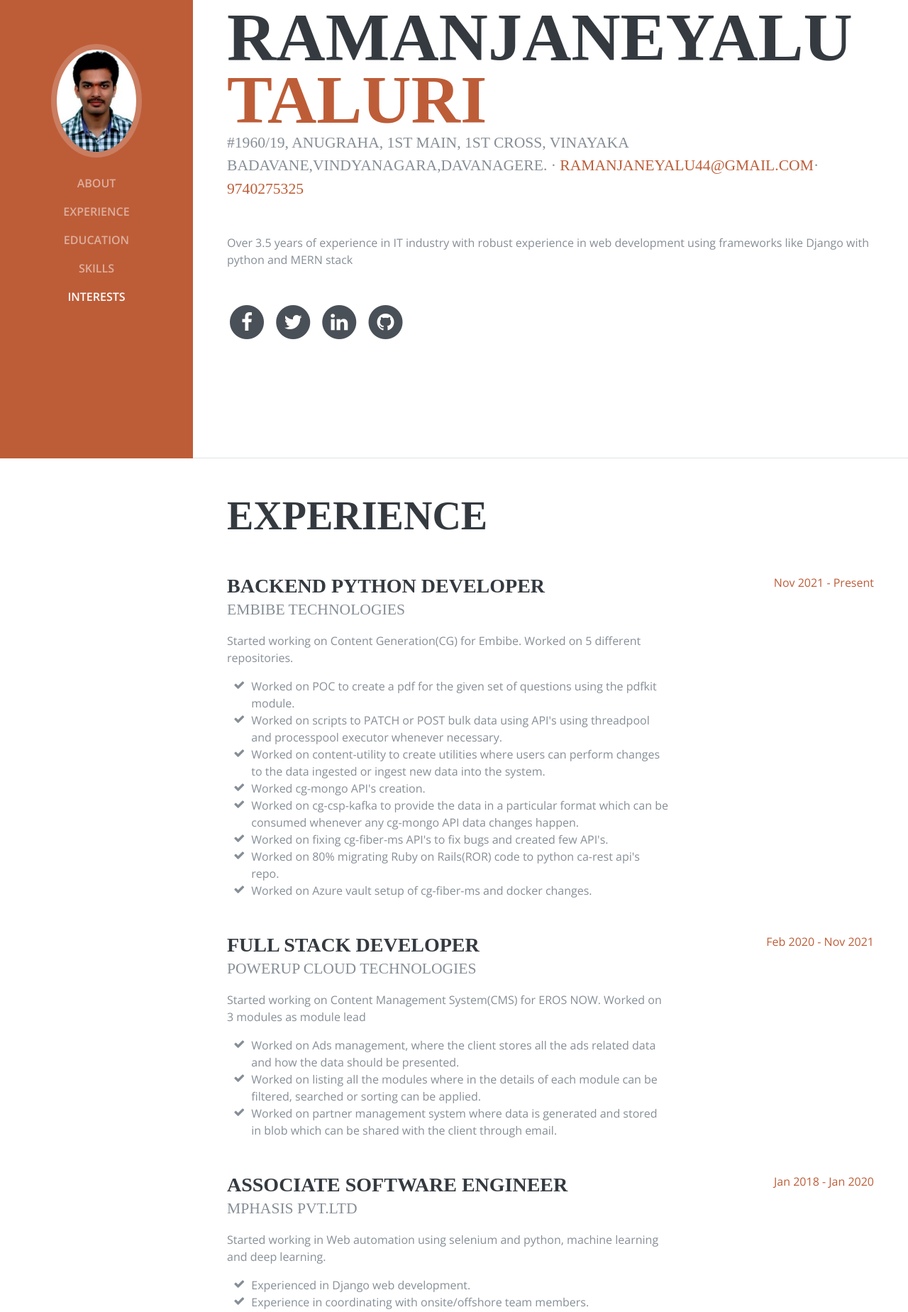
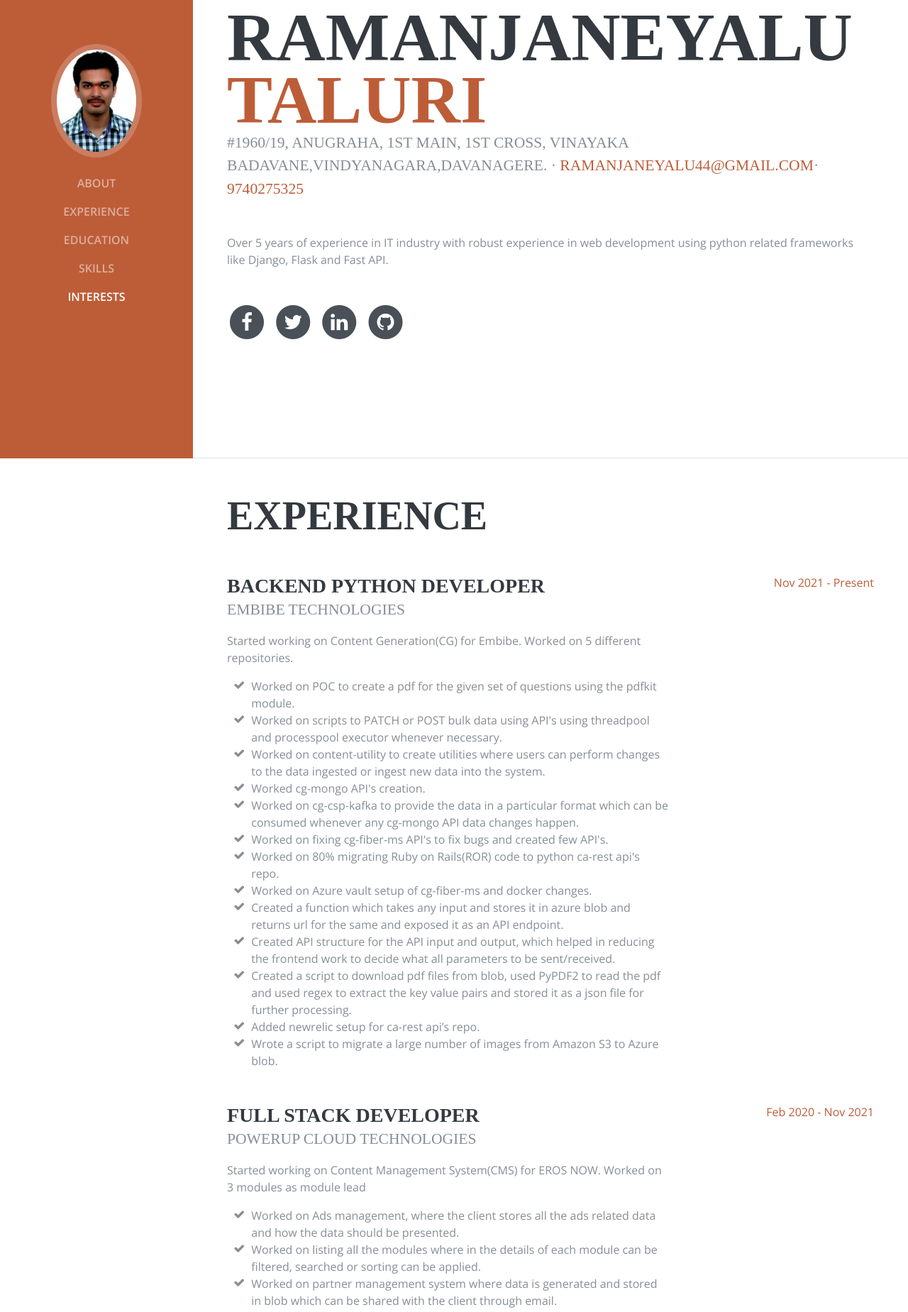
Before and after one commit to ramanjaneyalu/My_portfolio, a Flask app: page / in a window 1280 px wide. Shown: the part 154-2003 px from the top of the page at 71% size. Run offline with Flask 2, Linux system fonts and the light colour scheme; some libraries are stand-ins or nearby versions; some web fonts are replaced.

Commit message:
updated to latest experience

```diff
--- /dev/null
+++ b/app.py
@@ -0,0 +1,12 @@
+from flask import Flask, render_template
+
+app = Flask(__name__)
+
+
+@app.route('/')
+def home():
+    return render_template("home.html")
+
+
+if __name__ == "__main__":
+    app.run(debug=True)
--- a/one.py
+++ /dev/null
@@ -1,10 +0,0 @@
-from flask import Flask , render_template
-
-app = Flask(__name__)
-
-@app.route('/')
-def home():
-    return render_template("home.html")
-
-if __name__=="__main__":
-    app.run(debug=True)
--- a/templates/home.html
+++ b/templates/home.html
@@ -71,7 +71,7 @@
             <a href="mailto:ramanjaneyalu44@gmail.com">Ramanjaneyalu44@gmail.com</a>·
             <span class="text-primary">9740275325</span>
           </div>
-          <p class="mb-5">Over 3.5 years of experience in IT industry with robust experience in web development using frameworks like Django with python and MERN stack
+          <p class="mb-5">Over 5 years of experience in IT industry with robust experience in web development using python related frameworks like Django, Flask and Fast API.
           </p>
           <ul class="list-inline list-social-icons mb-0">
             <li class="list-inline-item">
@@ -145,6 +145,26 @@
                 <li>
                       <i class="fa-li fa fa-check"></i>
                       Worked on Azure vault setup of cg-fiber-ms and docker changes.</li>
+                <li>
+                      <i class="fa-li fa fa-check"></i>
+                     Created a function which takes any input and stores it in azure blob and
+                      returns url for the same and exposed it as an API endpoint.</li>
+                <li>
+                      <i class="fa-li fa fa-check"></i>
+                      Created API structure for the API input and output, which helped in
+                      reducing the frontend work to decide what all parameters to be
+                      sent/received.</li>
+                <li>
+                      <i class="fa-li fa fa-check"></i>
+                       Created a script to download pdf files from blob, used PyPDF2 to read the
+                        pdf and used regex to extract the key value pairs and stored it as a json file
+                        for further processing.</li>
+                <li>
+                      <i class="fa-li fa fa-check"></i>
+                      Added newrelic setup for ca-rest api’s repo.</li>
+                <li>
+                      <i class="fa-li fa fa-check"></i>
+                      Wrote a script to migrate a large number of images from Amazon S3 to Azure blob.</li>
               </ul>
             </div>
             <div class="resume-date text-md-right">
@@ -243,9 +263,6 @@
               Web scrapping with python.</li>
             <li>
               <i class="fa-li fa fa-check"></i>
-              Flask development for productionization of ML models. </li>
-            <li>
-              <i class="fa-li fa fa-check"></i>
               Python with selenium web automation.</li>
               <li>
             <i class="fa-li fa fa-check"></i>
@@ -253,8 +270,8 @@
             <li>
               <i class="fa-li fa fa-check"></i>
               Experienced in working with Pyspark and Airflow to create data pipelines.</li>
-            <li>
           </ul>
+        </div>
       </section>
 
       <section class="resume-section p-3 p-lg-5 d-flex flex-column" id="interests">
```
Also changed, not shown: 1 other file.
